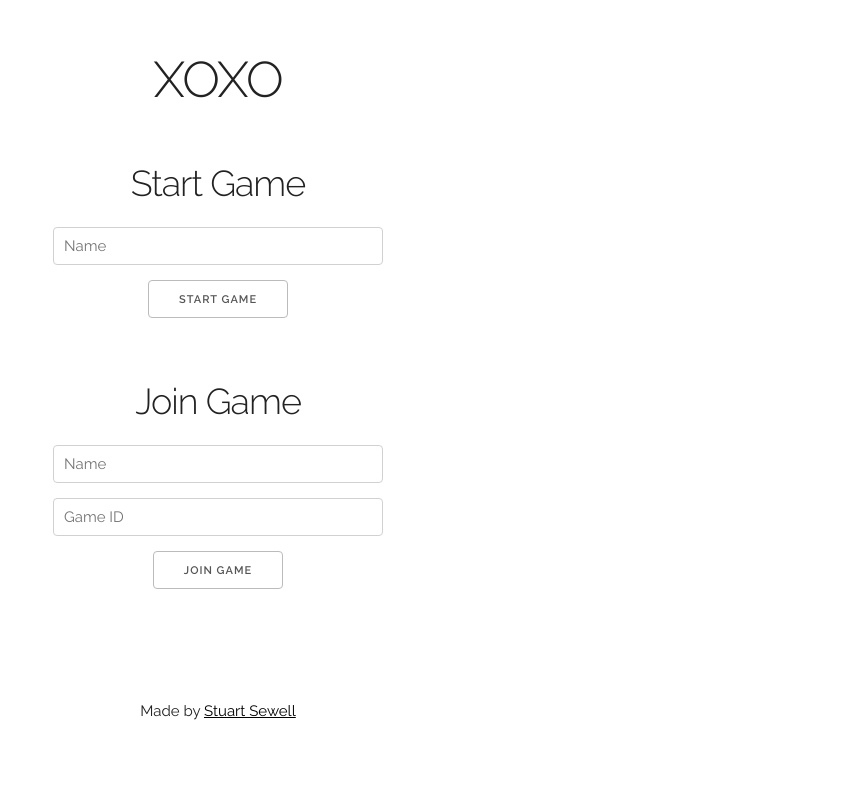
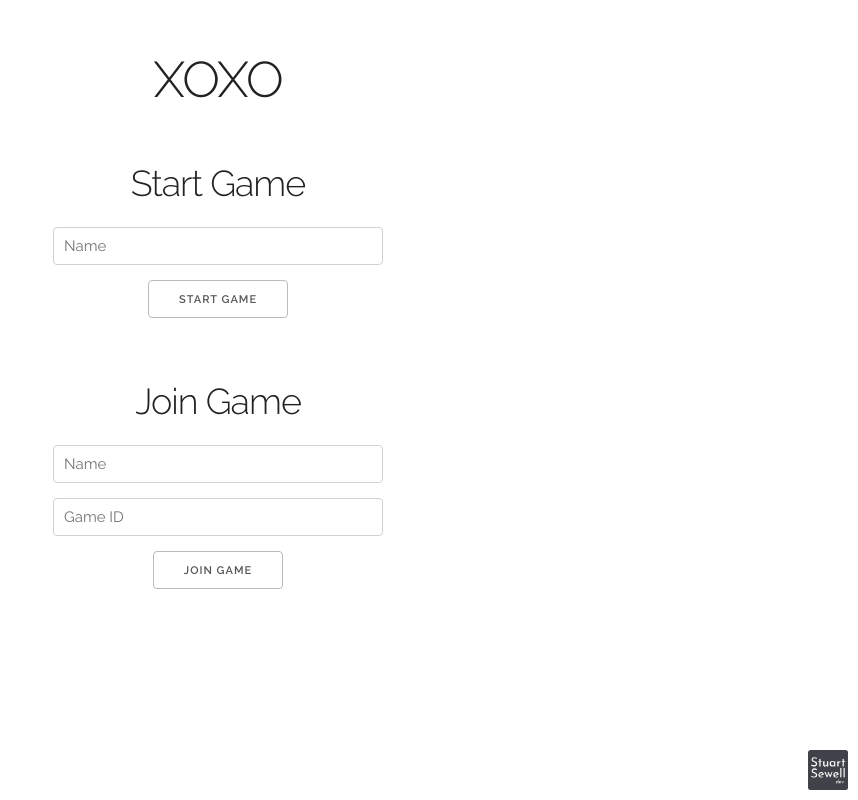
Before and after one commit to stubrew24/XOXO, a website: page src/index.html in a window 1280 px wide. Shown: the whole page, without its empty margins (422-1280 px from the left). Drawn offline with nearby package versions, Linux system fonts and the light colour scheme; no server answers; a web font is replaced by a local one.

Commit message:
logo link

```diff
--- a/src/css/style.css
+++ b/src/css/style.css
@@ -49,16 +49,13 @@ h3 {
   margin: 50px auto;
   text-align: center;
 }
-
+/*
 #footer {
-  position: relative;
+  width: 100%;
   bottom: 0;
-  width: 100%;
   margin: auto;
-  margin-top: 100px;
-  text-align: center;
-  padding-bottom: 10px;
-}
+  text-align: right;
+} */
 
 form {
   width: 330px;
@@ -73,3 +70,10 @@ input[type="text"] {
 a {
   color: black;
 }
+
+.sslogo {
+  position: absolute;
+  bottom: 10px;
+  right: 10px;
+  height: 4rem;
+}
--- a/src/index.html
+++ b/src/index.html
@@ -75,10 +75,12 @@
       <div id="reset">
         <button id="resetBtn">New Game</button>
       </div>
-      <div id="footer">
-        Made by
-        <a href="https://stuartsewell.dev" target="_blank">Stuart Sewell</a>
     </div>
+    <!-- <div id="footer"> -->
+    <a href="https://stuartsewell.dev" target="_blank"
+      ><img src="./images/ssdev.png" alt="ssdev logo" class="sslogo"
+    /></a>
+    <!-- </div> -->
     <script src="/socket.io/socket.io.js"></script>
     <script src="./game.js"></script>
     <script>
@@ -86,6 +88,5 @@
         navigator.serviceWorker.register("./serviceworker.js");
       }
     </script>
-    </div>
   </body>
 </html>
```
Also changed, not shown: src/images/ssdev.png (added), 3 other files. Lines whose indentation alone changed are shown as unchanged.
